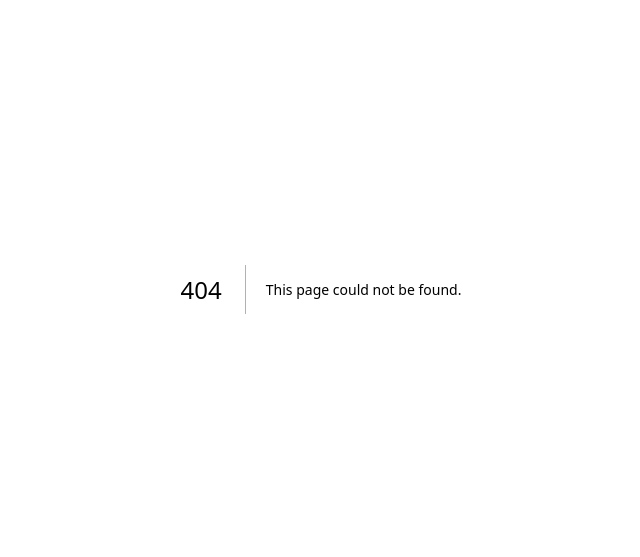
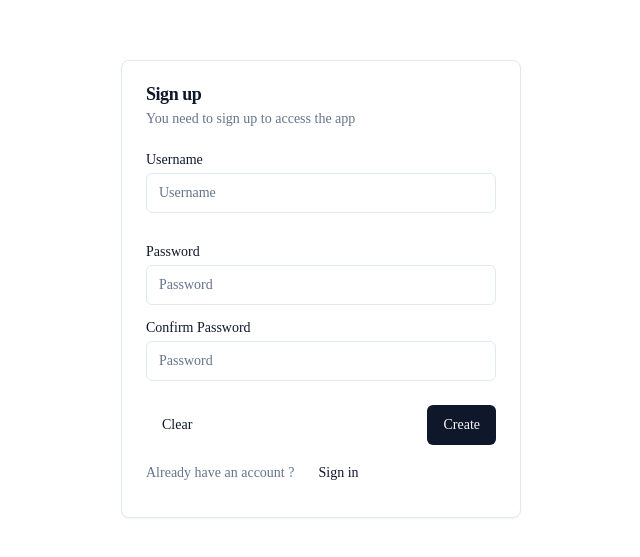
Before and after one commit to UmbrellaCrow612/signup-signin-form-validation, a Next.js app: page /auth/signup in a window 1280 px wide. Before the commit this address had no page. Shown: the part 111-668 px from the top of the page, without its empty margins (319-959 px from the left). Built offline with nearby package versions, Linux system fonts and the light colour scheme.

Commit message:
added push to other auth option

```diff
--- a/src/pages/signin.tsx
+++ b/src/pages/auth/signin.tsx
@@ -9,10 +9,18 @@ import {
 } from "@/components/ui/card";
 import { Input } from "@/components/ui/input";
 import { Label } from "@/components/ui/label";
+import { useRouter } from "next/router";
+import { FormEvent } from "react";
 
 export default function Page() {
+  const router = useRouter();
+
+  const pushToSignUp = (e: FormEvent) => {
+    e.preventDefault();
+    router.push("/auth/signup");
+  };
   return (
-    <main className="min-h-screen flex items-center justify-center">
+    <main className="flex items-center justify-center min-h-screen">
       <form>
         <Card className="w-[25rem]">
           <CardHeader>
@@ -49,9 +57,15 @@ export default function Page() {
               </Button>
               <Button type="submit">Sign in</Button>
             </div>
-            <div className="w-full flex items-center gap-2">
+            <div className="flex items-center w-full gap-2">
               <CardDescription>Don&apos;t have an account ?</CardDescription>{" "}
-              <Button variant="link">Sign up</Button>
+              <Button
+                variant="link"
+                type="button"
+                onClick={(e) => pushToSignUp(e)}
+              >
+                Sign up
+              </Button>
             </div>
           </CardFooter>
         </Card>
--- a/src/pages/signup.tsx
+++ b/src/pages/auth/signup.tsx
@@ -9,10 +9,18 @@ import {
 } from "@/components/ui/card";
 import { Input } from "@/components/ui/input";
 import { Label } from "@/components/ui/label";
+import { useRouter } from "next/router";
+import { FormEvent } from "react";
 
 export default function Page() {
+  const router = useRouter();
+
+  const pushToSignIn = (e: FormEvent) => {
+    e.preventDefault();
+    router.push("/auth/signin");
+  };
   return (
-    <main className="min-h-screen flex items-center justify-center">
+    <main className="flex items-center justify-center min-h-screen">
       <form>
         <Card className="w-[25rem]">
           <CardHeader>
@@ -61,9 +69,15 @@ export default function Page() {
               </Button>
               <Button type="submit">Create</Button>
             </div>
-            <div className="w-full flex items-center gap-2">
+            <div className="flex items-center w-full gap-2">
               <CardDescription>Already have an account ?</CardDescription>{" "}
-              <Button variant="link">Sign in</Button>
+              <Button
+                variant="link"
+                type="button"
+                onClick={(e) => pushToSignIn(e)}
+              >
+                Sign in
+              </Button>
             </div>
           </CardFooter>
         </Card>
```
